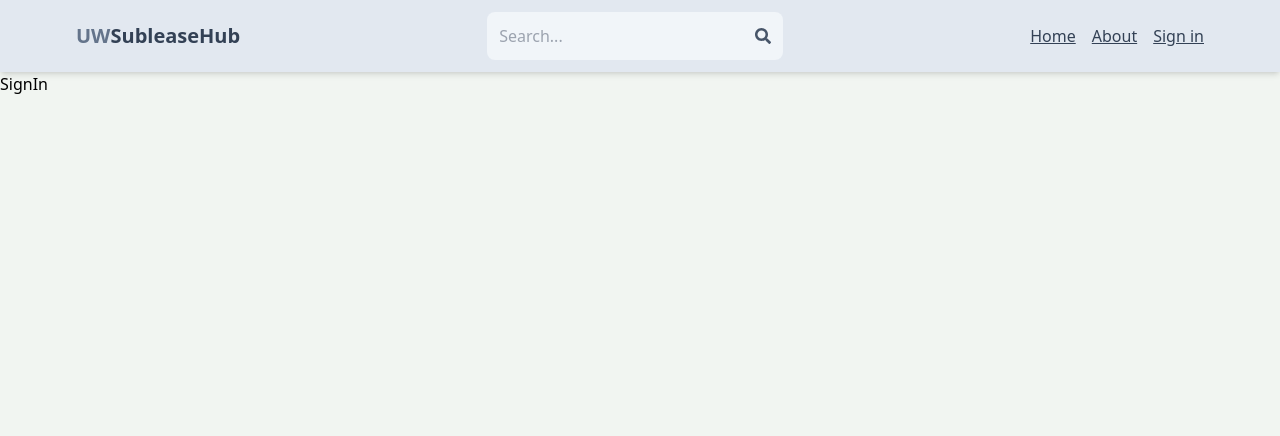
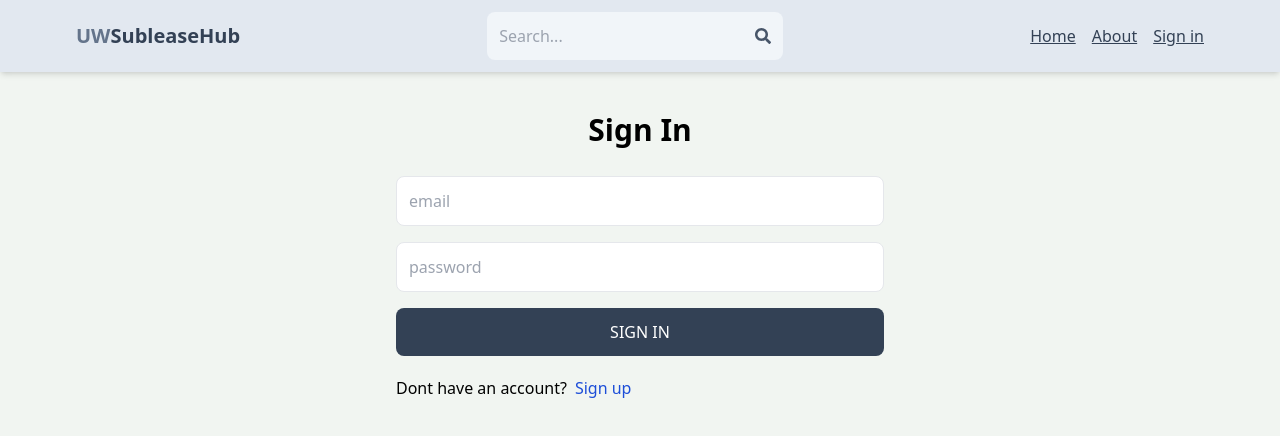
Before and after one commit to justin-huang04/mern-Wiscosubleases, a React (Vite) app in the folder client/: page /sign-in in a window 1280 px wide. Shown: the top 436 px of the page. Built offline with nearby package versions, Linux system fonts and the light colour scheme.

Commit message:
Completed Sign in page functionality

```diff
--- a/client/src/pages/SignIn.jsx
+++ b/client/src/pages/SignIn.jsx
@@ -1,5 +1,76 @@
-import React from "react";
+import { useState } from "react";
+import { Link, useNavigate } from "react-router-dom";
 
 export default function SignIn() {
-  return <div>SignIn</div>;
+  const [formData, setFormData] = useState({});
+  const [error, setError] = useState(null);
+  const [loading, setLoading] = useState(false);
+  const navigate = useNavigate();
+  const handleChange = (e) => {
+    setFormData({
+      ...formData,
+      [e.target.id]: e.target.value,
+    });
+  };
+  const handleSubmit = async (e) => {
+    e.preventDefault();
+    try {
+      setLoading(true);
+      const res = await fetch("/api/auth/signin", {
+        method: "POST",
+        headers: {
+          "Content-Type": "application/json",
+        },
+        body: JSON.stringify(formData),
+      });
+      const data = await res.json();
+      console.log(data);
+      if (data.success === false) {
+        setLoading(false);
+        setError(data.message);
+        return;
+      }
+      setLoading(false);
+      setError(null);
+      navigate("/");
+    } catch (error) {
+      setLoading(false);
+      setError(error.message);
+    }
+  };
+  return (
+    <div className="p-3 max-w-lg mx-auto">
+      <h1 className="text-3xl text-center font-semibold my-7">Sign In</h1>
+      <form onSubmit={handleSubmit} className="flex flex-col gap-4">
+        <input
+          type="email"
+          placeholder="email"
+          className="border p-3 rounded-lg"
+          id="email"
+          onChange={handleChange}
+        />
+        <input
+          type="password"
+          placeholder="password"
+          className="border p-3 rounded-lg"
+          id="password"
+          onChange={handleChange}
+        />
+
+        <button
+          disabled={loading}
+          className="bg-slate-700 text-white p-3 rounded-lg uppercase hover:opacity-95 disabled:opacity-80"
+        >
+          {loading ? "Loading..." : "Sign In"}
+        </button>
+      </form>
+      <div className="flex gap-2 mt-5">
+        <p>Dont have an account?</p>
+        <Link to={"/sign-up"}>
+          <span className="text-blue-700">Sign up</span>
+        </Link>
+      </div>
+      {error && <p className="text-red-500 mt-5">{error}</p>}
+    </div>
+  );
 }
```
